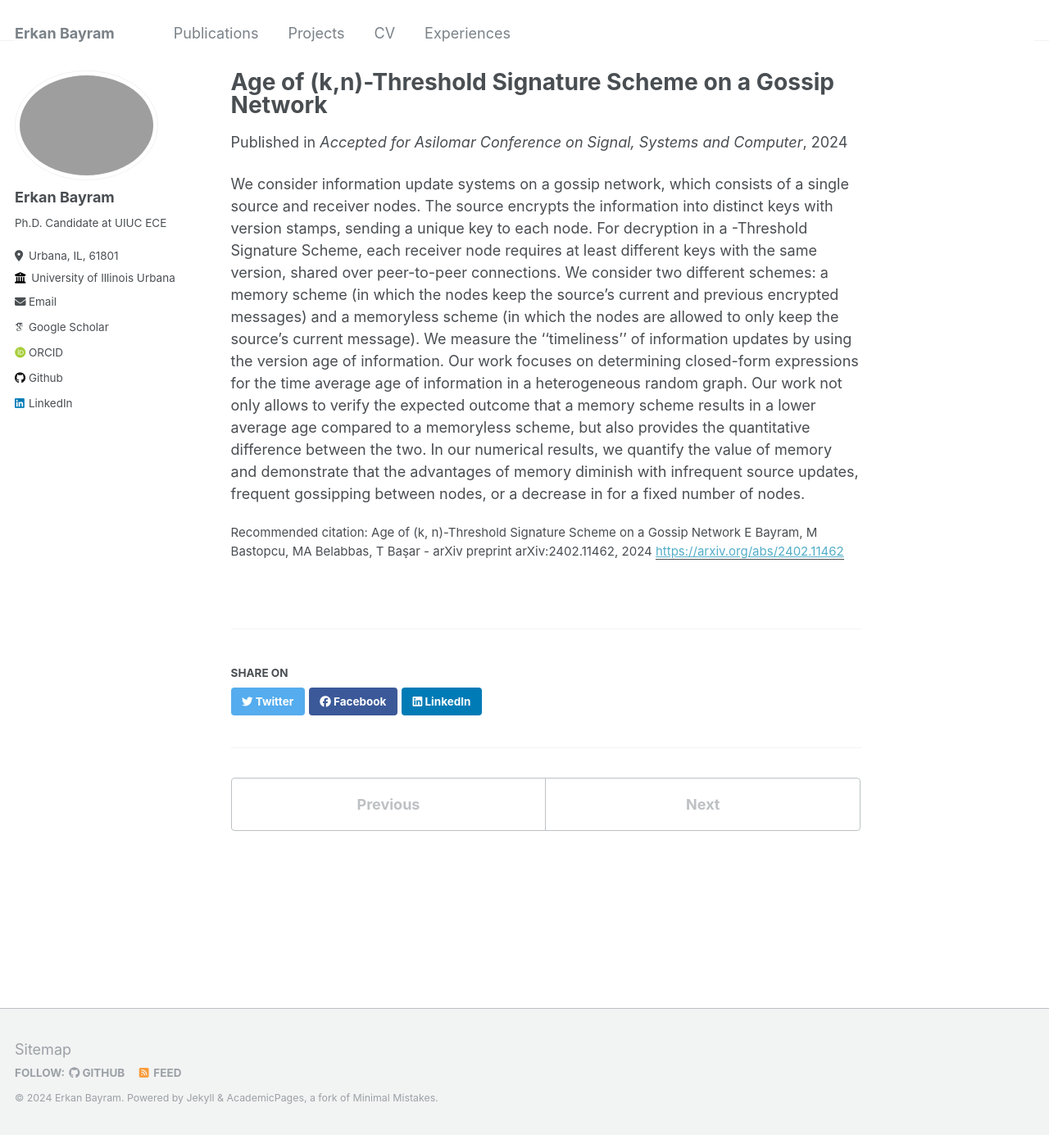
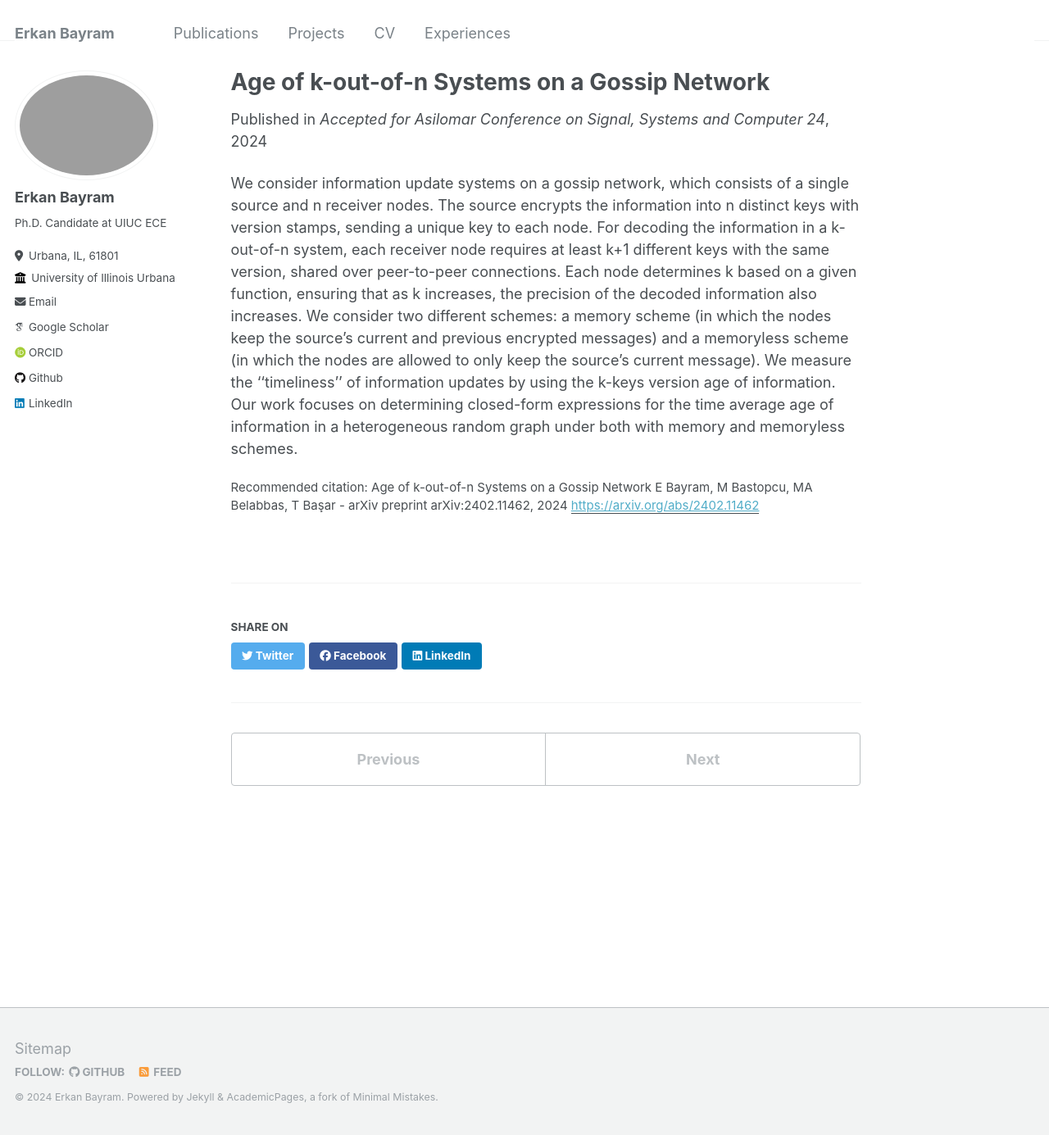
Before and after one commit to erkan1863/erkan1863.github.io, a Jekyll site: the page built from _publications/2024-02-18-age_k_n_TSS_on_gossip.md, in a window 1280 px wide and 1385 px high. Shown: the whole window at 82% size. Built offline with Jekyll 4.4.1, drawn with Linux system fonts in a browser that asks for light colours; some web fonts are replaced.

Commit message:
publication

```diff
--- a/_publications/2024-02-18-age_k_n_TSS_on_gossip.md
+++ b/_publications/2024-02-18-age_k_n_TSS_on_gossip.md
@@ -1,13 +1,13 @@
 ---
-title: "Age of (k,n)-Threshold Signature Scheme on a Gossip Network"
+title: "Age of k-out-of-n Systems on a Gossip Network"
 collection: publications
 permalink: /publication/2024-02-18-age_k_n_TSS_on_gossip
 # excerpt: ''
 date: 2024-02-18
-venue: 'Accepted for Asilomar Conference on Signal, Systems and Computer'
+venue: 'Accepted for Asilomar Conference on Signal, Systems and Computer 24'
 paperurl: 'https://arxiv.org/abs/2402.11462'
-citation: 'Age of (k, n)-Threshold Signature Scheme on a Gossip Network
+citation: 'Age of k-out-of-n Systems on a Gossip Network
 E Bayram, M Bastopcu, MA Belabbas, T Başar - arXiv preprint arXiv:2402.11462, 2024'
 ---
 
-We consider information update systems on a gossip network, which consists of a single source and  receiver nodes. The source encrypts the information into  distinct keys with version stamps, sending a unique key to each node. For decryption in a -Threshold Signature Scheme, each receiver node requires at least  different keys with the same version, shared over peer-to-peer connections. We consider two different schemes: a memory scheme (in which the nodes keep the source's current and previous encrypted messages) and a memoryless scheme (in which the nodes are allowed to only keep the source's current message). We measure the ''timeliness'' of information updates by using the version age of information. Our work focuses on determining closed-form expressions for the time average age of information in a heterogeneous random graph. Our work not only allows to verify the expected outcome that a memory scheme results in a lower average age compared to a memoryless scheme, but also provides the quantitative difference between the two. In our numerical results, we quantify the value of memory and demonstrate that the advantages of memory diminish with infrequent source updates, frequent gossipping between nodes, or a decrease in  for a fixed number of nodes.
+We consider information update systems on a gossip network, which consists of a single source and n receiver nodes. The source encrypts the information into n distinct keys with version stamps, sending a unique key to each node. For decoding the information in a k-out-of-n system, each receiver node requires at least k+1 different keys with the same version, shared over peer-to-peer connections. Each node determines k based on a given function, ensuring that as k increases, the precision of the decoded information also increases. We consider two different schemes: a memory scheme (in which the nodes keep the source's current and previous encrypted messages) and a memoryless scheme (in which the nodes are allowed to only keep the source's current message). We measure the ''timeliness'' of information updates by using the k-keys version age of information. Our work focuses on determining closed-form expressions for the time average age of information in a heterogeneous random graph under both with memory and memoryless schemes.
```
